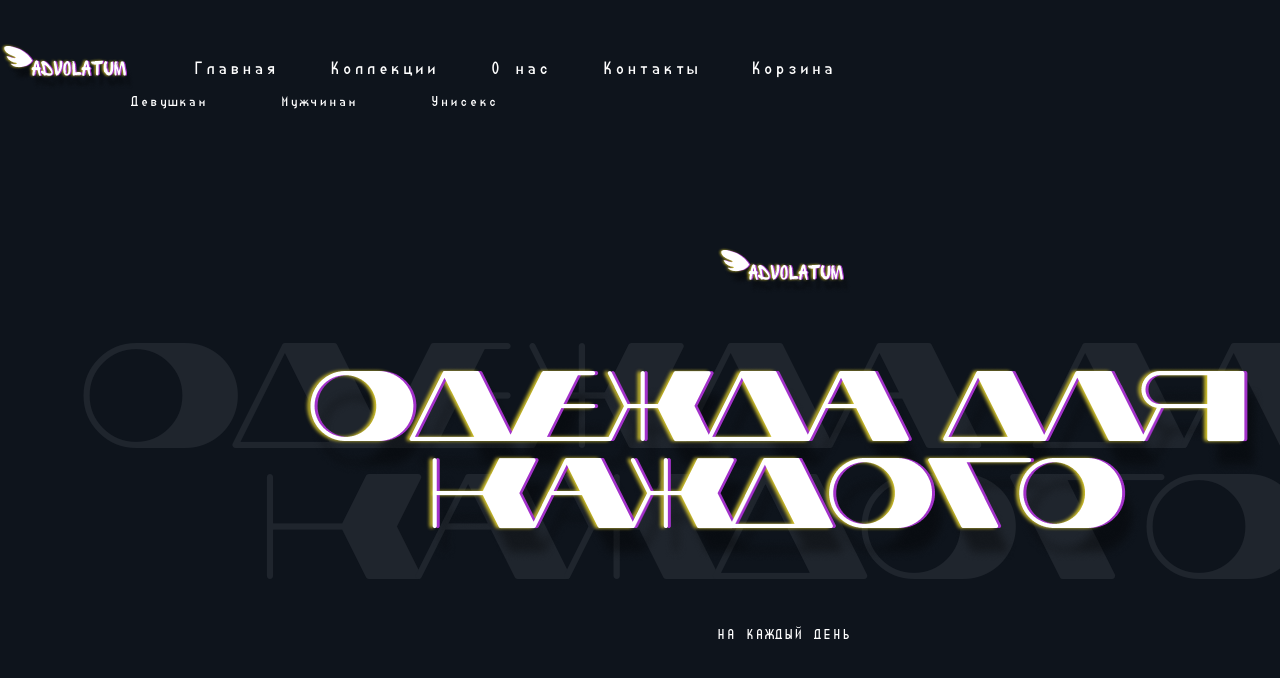
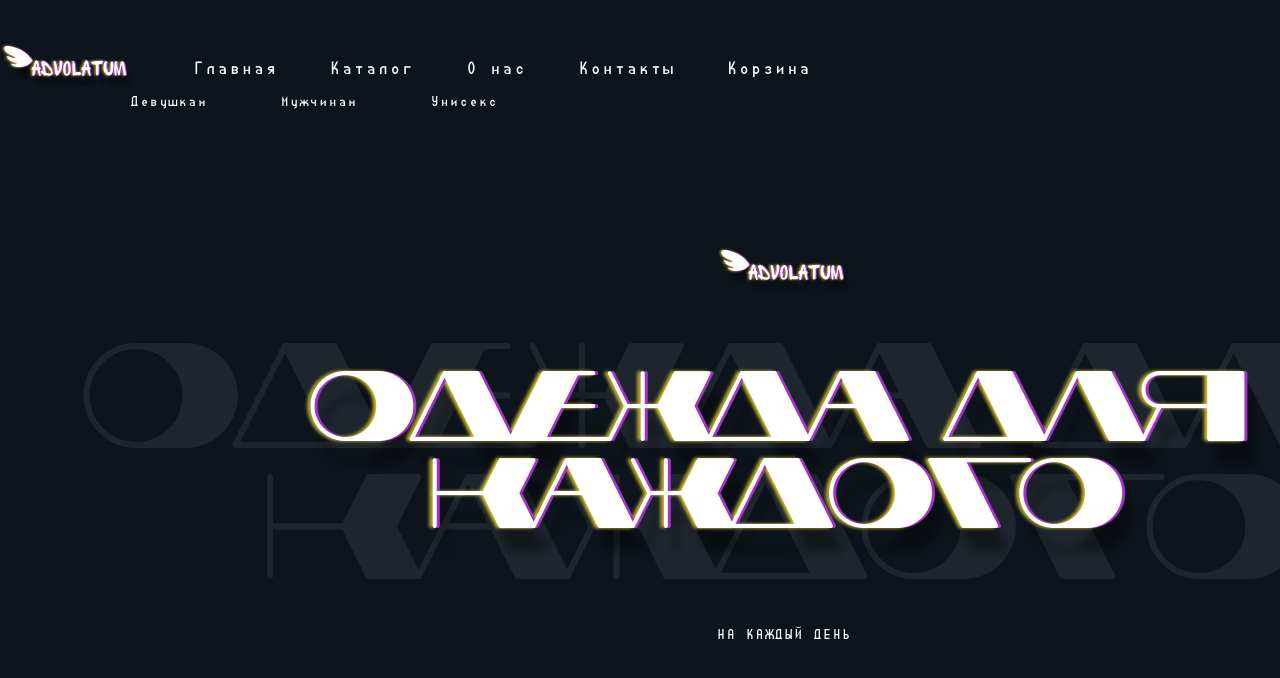
Before and after one commit to bogush01/bogush.github.io, a React (Create React App) app: page / in a window 1280 px wide. Shown: the top 678 px of the page. Built offline with nearby package versions, Linux system fonts and the light colour scheme.

Commit message:
changle header navigation item name

```diff
--- a/src/components/header/index.jsx
+++ b/src/components/header/index.jsx
@@ -22,7 +22,7 @@ const Header = () => {
             </li>
             <li>
               <Link className="header__main-menu-link" to="/catalog">
-                Коллекции
+                Каталог
               </Link>
             </li>
             <li>
```
